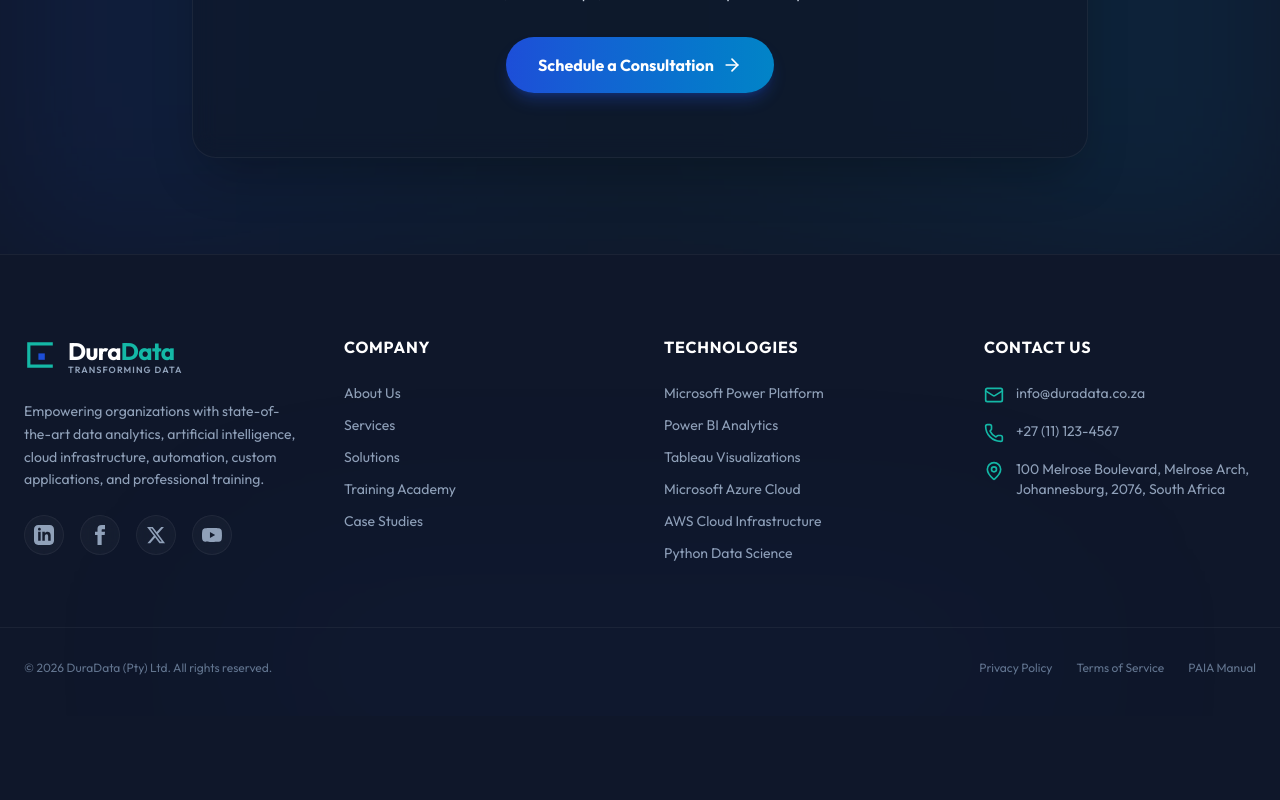
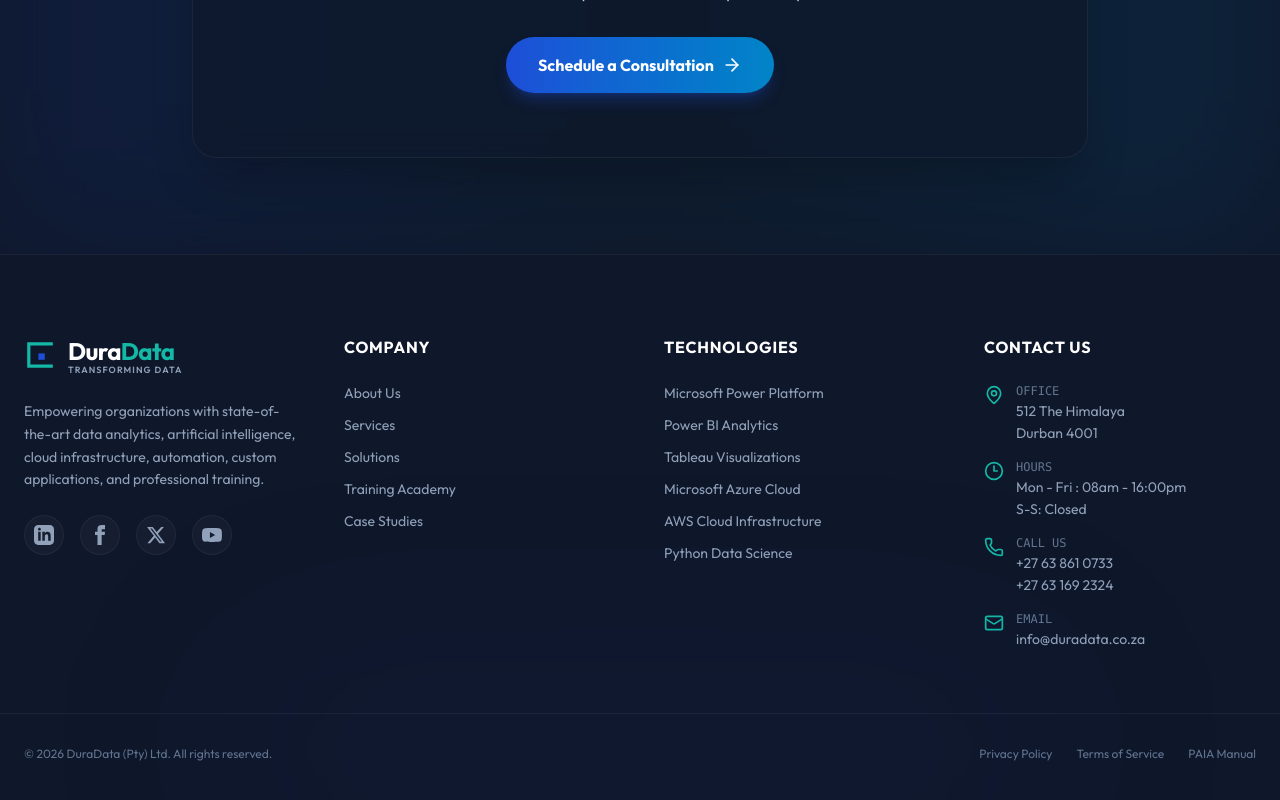
Before and after one commit to DuraData/duradata-website, a React (Vite) app: page / in a window 1280 px wide. Shown: the part 4616-5416 px from the top of the page. Before the commit the page ends 5332 px from the top, so only its background shows below. Built offline with nearby package versions, Linux system fonts and the light colour scheme.

Commit message:
feat: enhance Footer component with office address and hours, update contact details

```diff
--- a/src/components/Footer.tsx
+++ b/src/components/Footer.tsx
@@ -1,5 +1,5 @@
 import { Link } from 'react-router-dom';
-import { Mail, Phone, MapPin, ArrowUpRight } from 'lucide-react';
+import { Mail, Phone, MapPin, Clock3, ArrowUpRight } from 'lucide-react';
 
 export default function Footer() {
   const currentYear = new Date().getFullYear();
@@ -148,22 +148,41 @@ export default function Footer() {
           <h4 className="text-base font-bold text-white tracking-wider uppercase mb-6">Contact Us</h4>
           <ul className="flex flex-col gap-4 text-sm text-slate-400">
             <li className="flex items-start gap-3">
-              <Mail className="w-5 h-5 text-brand-teal shrink-0 mt-0.5" />
-              <a href="mailto:info@duradata.co.za" className="hover:text-brand-teal transition-colors">
-                info@duradata.co.za
-              </a>
+              <MapPin className="w-5 h-5 text-brand-teal shrink-0 mt-0.5" />
+              <div className="flex flex-col gap-0.5">
+                <span className="text-xs text-slate-500 font-mono">OFFICE</span>
+                <span>512 The Himalaya</span>
+                <span>Durban 4001</span>
+              </div>
+            </li>
+            <li className="flex items-start gap-3">
+              <Clock3 className="w-5 h-5 text-brand-teal shrink-0 mt-0.5" />
+              <div className="flex flex-col gap-0.5">
+                <span className="text-xs text-slate-500 font-mono">HOURS</span>
+                <span>Mon - Fri : 08am - 16:00pm</span>
+                <span>S-S: Closed</span>
+              </div>
             </li>
             <li className="flex items-start gap-3">
               <Phone className="w-5 h-5 text-brand-teal shrink-0 mt-0.5" />
-              <a href="tel:+27110000000" className="hover:text-brand-teal transition-colors">
-                +27 (11) 123-4567
-              </a>
+              <div className="flex flex-col gap-0.5">
+                <span className="text-xs text-slate-500 font-mono">CALL US</span>
+                <a href="tel:+27638610733" className="hover:text-brand-teal transition-colors">
+                  +27 63 861 0733
+                </a>
+                <a href="tel:+27631692324" className="hover:text-brand-teal transition-colors">
+                  +27 63 169 2324
+                </a>
+              </div>
             </li>
             <li className="flex items-start gap-3">
-              <MapPin className="w-5 h-5 text-brand-teal shrink-0 mt-0.5" />
-              <span>
-                100 Melrose Boulevard, Melrose Arch, Johannesburg, 2076, South Africa
-              </span>
+              <Mail className="w-5 h-5 text-brand-teal shrink-0 mt-0.5" />
+              <div className="flex flex-col gap-0.5">
+                <span className="text-xs text-slate-500 font-mono">EMAIL</span>
+                <a href="mailto:sales@duradata.co.za" className="hover:text-brand-teal transition-colors">
+                  info@duradata.co.za
+                </a>
+              </div>
             </li>
           </ul>
         </div>
```
